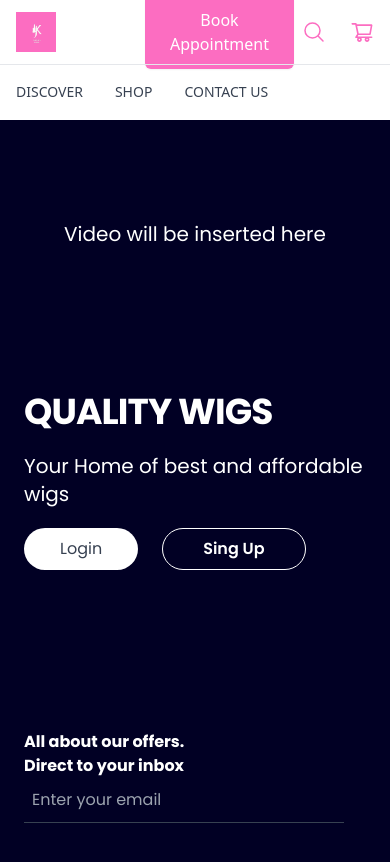
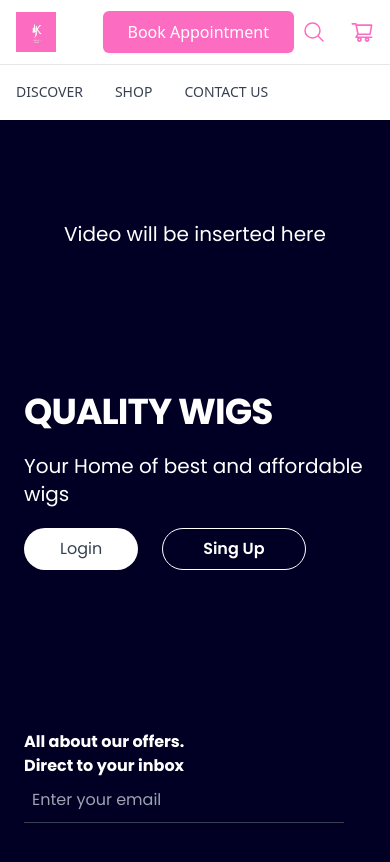
Before and after one commit to mukadas026/kuku-s-hair-website-frontend, a React (Create React App) app: page / in a window 390 px wide. Shown: the top 862 px of the page. Built offline with nearby package versions, Linux system fonts and the light colour scheme.

Commit message:
Navbar responsivness bug fix

```diff
--- a/src/components/Navigation/Navigation.jsx
+++ b/src/components/Navigation/Navigation.jsx
@@ -53,12 +53,12 @@ export default function Navigation() {
 								</div>
 							</Popover.Group>
 							{/* SEARCH AND  CAR SECTION  */}
-							<div className="flex flex-1  items-center justify-end">
+							<div className="flex flex-row  items-center justify-end">
 								<button
 									type="button"
-									className="inline-flex sm:m-10 sm:h-10 items-center rounded-md border border-transparent bg-Main px-6 py-3 text-base font-medium text-white shadow-sm  focus:outline-none  focus:ring-offset-2"
+									className="sm:m-10  p-2 sm:h-10 items-center rounded-md border border-transparent bg-Main px-6 text-base font-medium text-white shadow-sm  focus:outline-none  focus:ring-offset-2"
 								>
-									Book Appointment
+									<span className="">Book Appointment</span>
 								</button>
 								{/* Search */}
 								<div className="b">
```
